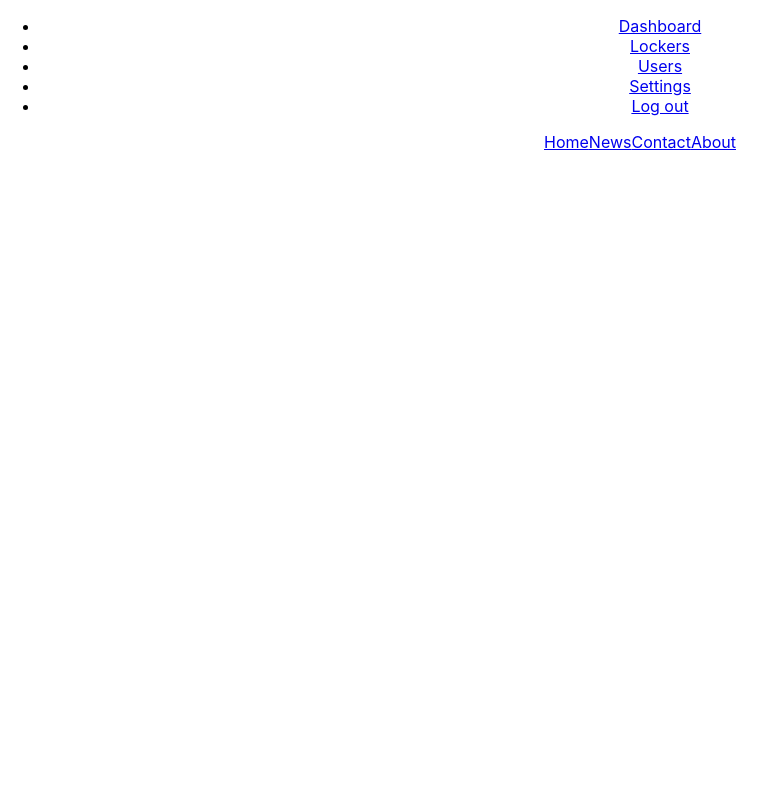
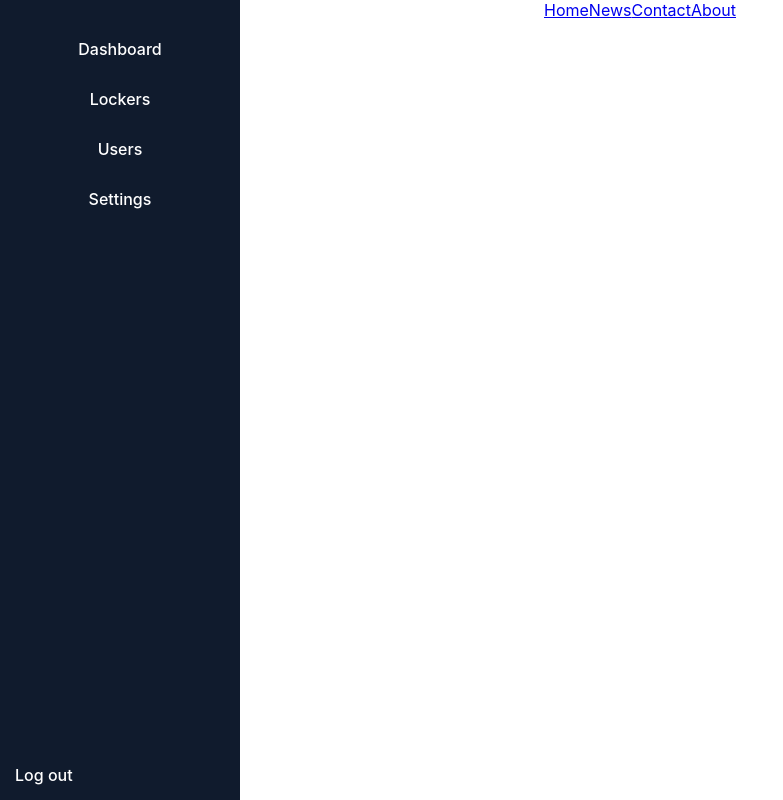
Before and after one commit to b-locker/web, a React (Create React App) app in the folder b-locker-web/: page /dashboard in a window 1280 px wide. Shown: the whole page, without its empty margins (0-783 px from the left). Built offline with nearby package versions, Linux system fonts and the light colour scheme.

Commit message:
added css for the navigation

```diff
--- a/b-locker-web/src/components/organisation/dashboard/orgDashboard.scss
+++ b/b-locker-web/src/components/organisation/dashboard/orgDashboard.scss
@@ -0,0 +1 @@
+@import "../../../styles/org-global.scss";
--- a/b-locker-web/src/components/organisation/navigation/orgNavigation.scss
+++ b/b-locker-web/src/components/organisation/navigation/orgNavigation.scss
@@ -0,0 +1,46 @@
+@import "../../../styles/org-global.scss";
+
+.menu {
+  background: $menu;
+  height: 100vh;
+  width: $menu-width-desktop;
+  position: fixed;
+  top: 0;
+  left: 0;
+  outline: none;
+
+  ul {
+    list-style: none;
+    padding: 0.5em 0;
+
+    li {
+      font-weight: 500;
+      padding: 15px;
+      cursor: pointer;
+
+      &:last-child {
+        bottom: 0;
+        position: absolute;
+      }
+
+      &:hover {
+        background-color: $menu-selected;
+        border-left-style: solid;
+        border-width: 3px;
+        border-color: #ffffff;
+      }
+
+      a {
+        text-decoration: none;
+        color: #ffffff;
+
+        .active {
+          background-color: $menu-selected;
+          border-left-style: solid;
+          border-width: 3px;
+          border-color: #ffffff;
+        }
+      }
+    }
+  }
+}
--- a/b-locker-web/src/styles/org-global.scss
+++ b/b-locker-web/src/styles/org-global.scss
@@ -6,3 +6,5 @@ $green-dashboard: #2dce9d;
 $red-dashboard: #f53c56;
 $blue-dashboard: #11cdef;
 $white: #ffffff;
+
+$menu-width-desktop: 240px;
```
